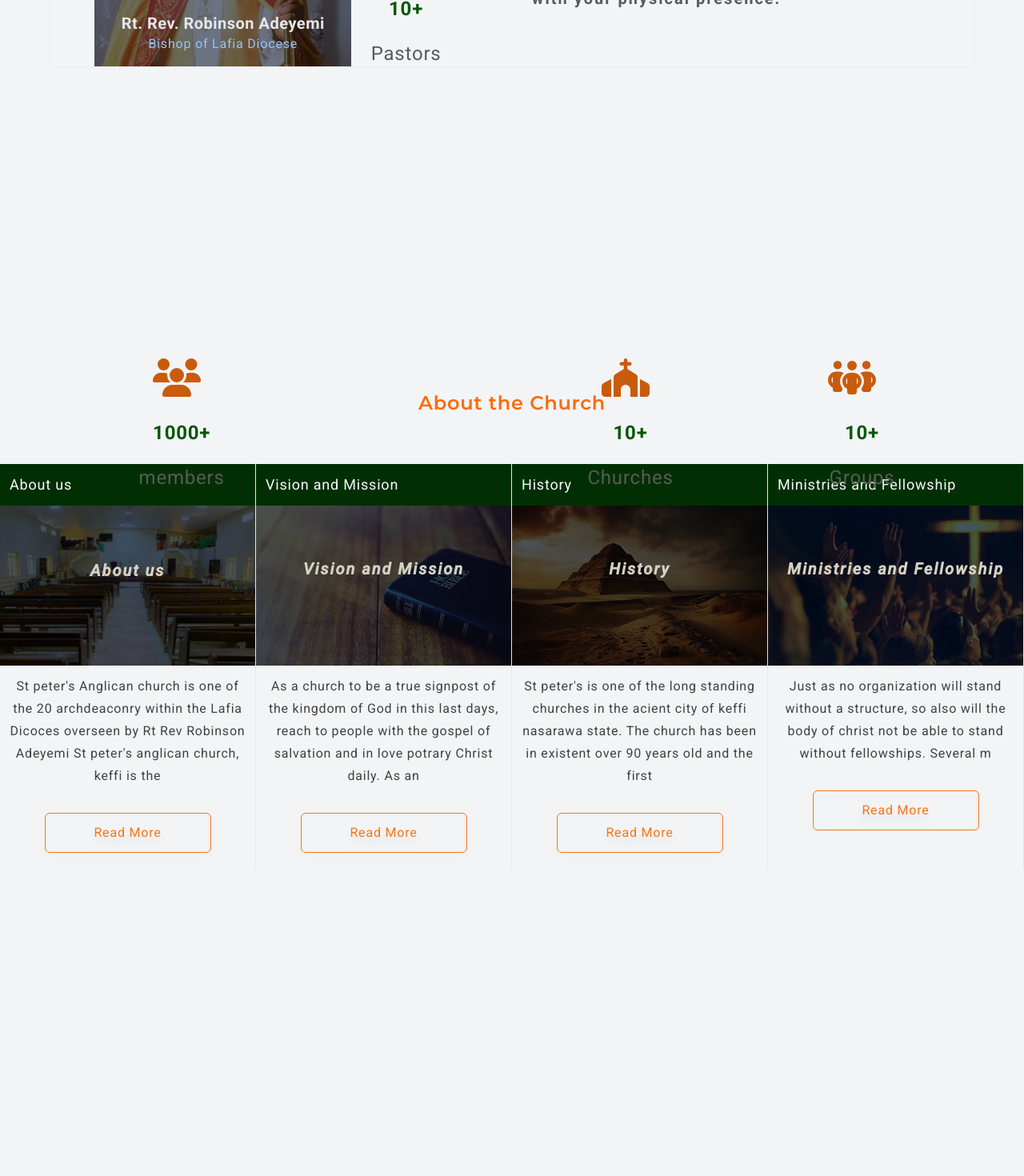
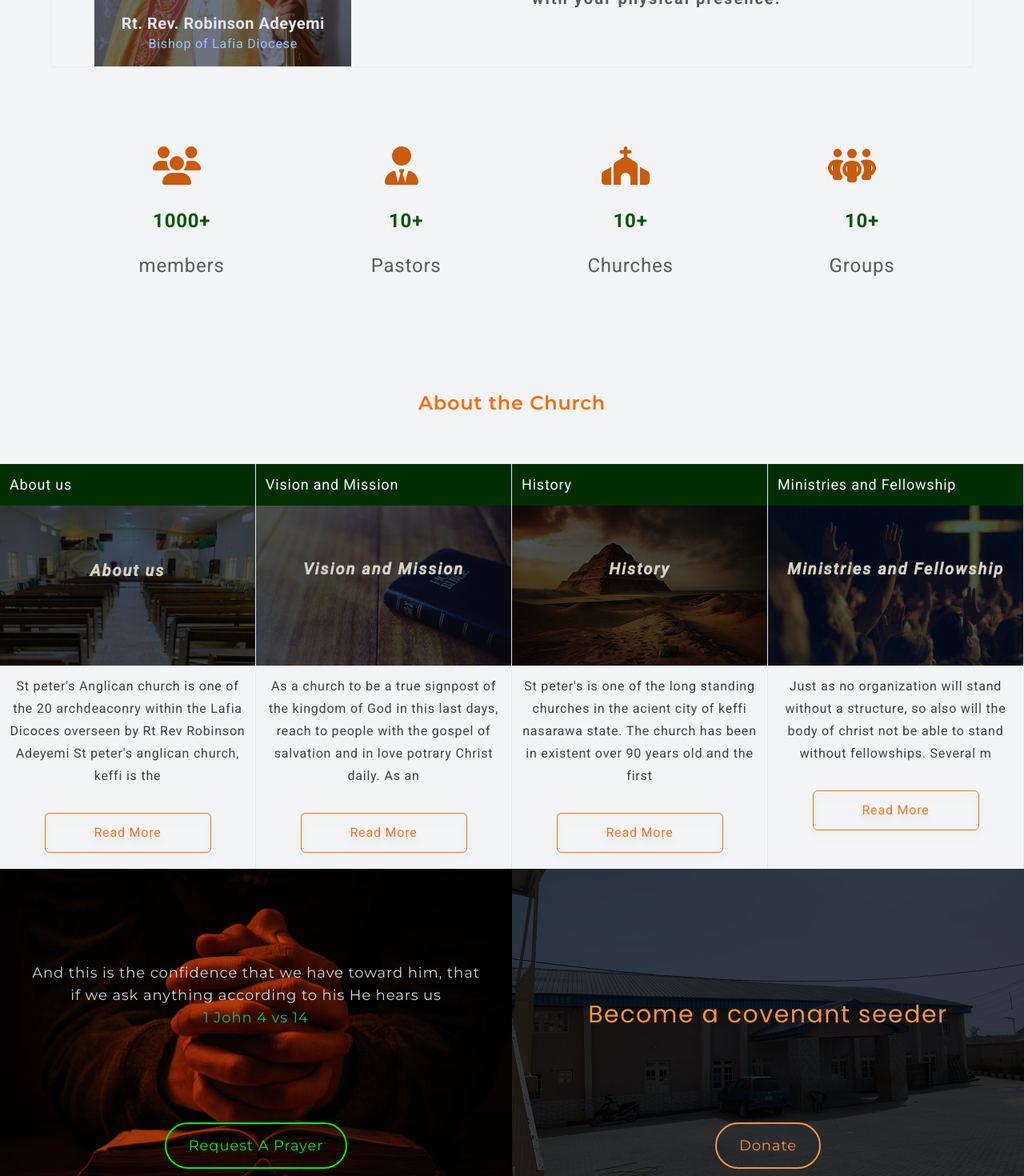
Before and after one commit to Emiraell/MY-Church-web, a React (Vite) app: page / in a window 1280 px wide. Shown: the part 1220-2690 px from the top of the page at 80% size. Built offline with nearby package versions, Linux system fonts and the light colour scheme.

Commit message:
implemented motion framer on my components

```diff
--- a/src/pages/Home/ChurchStat.jsx
+++ b/src/pages/Home/ChurchStat.jsx
@@ -6,11 +6,11 @@ import {
   faUsers,
 } from "@fortawesome/free-solid-svg-icons";
 import { useEffect, useRef, useState } from "react";
+import { motion } from "framer-motion";
 
 export default function ChurchStat() {
   const memRef = useRef();
   const [intersected, setIntersected] = useState(false);
-  const [churchIntersected, setChurchIntersected] = useState(false);
 
   const [members, setMembers] = useState(0);
   const [pastors, setPastors] = useState(0);
@@ -46,10 +46,12 @@ export default function ChurchStat() {
       className="w-[90%] m-auto py-10 grid grid-cols-2 gap-1
 			md:flex md:justify-between h-[100%]"
     >
-      <div
-        className={` p-2  md:p-10 translate-y-full blur-md duration-0.5 opacity-0 transition-all ease-in-out ${
-          intersected && "-translate-y-0 blur-none opacity-100"
-        }`}
+      <motion.div
+        className={` p-2  md:p-10 `}
+        initial={{ opacity: 0, y: -200 }}
+        whileInView={{ opacity: 1, y: 0 }}
+        transition={{ delay: 0.5, duration: 0.5 }}
+        viewport={{ once: true }}
       >
         <div className={`pt-5`}>
           <FontAwesomeIcon icon={faUsers} className="h-12 text-orang-600" />
@@ -62,11 +64,13 @@ export default function ChurchStat() {
             members
           </p>
         </div>
-      </div>
-      <div
-        className={` p-2  md:p-10 -translate-y-full duration-0.5 blur-md opacity-0 transition-all ease-in-out ${
-          intersected && "-translate-y-0 blur-none opacity-100"
-        }`}
+      </motion.div>
+      <motion.div
+        className={` p-2  md:p-10 `}
+        initial={{ opacity: 0, y: -200 }}
+        whileInView={{ opacity: 1, y: 0 }}
+        transition={{ delay: 0.5, duration: 0.5 }}
+        viewport={{ once: true }}
       >
         <div className={`pt-5`}>
           <FontAwesomeIcon icon={faUserTie} className="h-12 text-orang-600" />
@@ -77,11 +81,13 @@ export default function ChurchStat() {
           </p>
           <p className="md:text-2xl">Pastors</p>
         </div>
-      </div>
-      <div
-        className={` p-2  md:p-10 translate-y-full duration-0.5 opacity-0 blur-md transition-all ease-in-out ${
-          intersected && "-translate-y-0 blur-none opacity-100"
-        }`}
+      </motion.div>
+      <motion.div
+        className={` p-2  md:p-10 `}
+        initial={{ opacity: 0, y: 100 }}
+        whileInView={{ opacity: 1, y: 0 }}
+        transition={{ delay: 0.5, duration: 0.5 }}
+        viewport={{ once: true }}
       >
         <div className={`pt-5`}>
           <FontAwesomeIcon icon={faChurch} className="h-12 text-orang-600" />
@@ -92,11 +98,13 @@ export default function ChurchStat() {
           </p>
           <p className="md:text-2xl">Churches</p>
         </div>
-      </div>
-      <div
-        className={` p-2  md:p-10 translate-y-full duration-0.5 blur-md opacity-0 transition-all ease-in-out ${
-          intersected && "-translate-y-0 blur-none opacity-100"
-        }`}
+      </motion.div>
+      <motion.div
+        className={` p-2  md:p-10 `}
+        initial={{ opacity: 0, y: 100 }}
+        whileInView={{ opacity: 1, y: 0 }}
+        transition={{ delay: 0.5, duration: 0.5 }}
+        viewport={{ once: true }}
       >
         <div className={`pt-5`}>
           <FontAwesomeIcon
@@ -110,7 +118,7 @@ export default function ChurchStat() {
           </p>
           <p className="md:text-2xl pl-3">Groups</p>
         </div>
-      </div>
+      </motion.div>
     </div>
   );
 }
--- a/src/pages/Home/Prayer_Donate.jsx
+++ b/src/pages/Home/Prayer_Donate.jsx
@@ -1,64 +1,30 @@
 import prayingHand from "./assets/backgrounds/prayingHands.png";
 import churchOutside from "./assets/backgrounds/churchImage.jpg";
-import { useEffect, useRef, useState } from "react";
 import { Link } from "react-router-dom";
+import { motion } from "framer-motion";
 
 export default function Prayer_Donate() {
-  const donateRef = useRef();
-  const prayerRef = useRef();
-
-  const [donateIntersected, setDonateIntersected] = useState(false);
-  const [prayerIntersected, setPrayerIntersected] = useState(false);
-
-  let donateObserver;
-  let prayerObserver;
-
-  useEffect(() => {
-    donateObserver = new IntersectionObserver((entries) => {
-      const entry = entries[0];
-      setDonateIntersected(entry.isIntersecting);
-
-      // console.log("donate", donateIntersected);
-    });
-    donateObserver.observe(donateRef.current);
-
-    // prayerObserver = new IntersectionObserver((entries) => {
-    //   const entry = entries[0];
-    //   setPrayerIntersected(entry.isIntersecting);
-    //   console.log(prayerIntersected);
-    // });
-    // prayerObserver.observe(prayerRef.current);
-
-    return () => {
-      // donateRef.current.forEach((ref) => {
-      //   if (ref.current) {
-      //     donateObserver.unobserve(ref.current);
-      //   }
-      // });
-    };
-  }, []);
-
   return (
-    <div className="font-montserrat md:grid lg:grid-cols-2 tracking-wider text-lg text-textCol-secondary text-center">
-      <div
-        className={`relative flex-col justify-between h-[50vh]
-        w-[100%] m-auto bg-center bg-cover bg-no-repeat bg-blend-multiply bg-orange-700  ${
-          prayerIntersected
-            ? "opacity-100 translate-x-0"
-            : "opacity-0 -translate-x-full motion-reduce:transition-none"
-        } transition-all duration-0.5 ease-linear `}
+    <div className="font-montserrat  md:grid lg:grid-cols-2 tracking-wider text-lg text-textCol-secondary text-center">
+      <motion.div
+        initial={{ opacity: 0, y: 400 }}
+        whileInView={{ opacity: 1, y: 0 }}
+        transition={{ delay: 0.5, duration: 0.5 }}
+        viewport={{ once: true }}
+        className={` relative flex-col justify-between h-[50vh]
+        w-[100%] m-auto bg-center bg-cover bg-no-repeat bg-blend-multiply bg-orange-700 `}
         style={{
           backgroundImage: `url(${prayingHand})`,
         }}
       >
-        <div className="top-[20%] absolute">
-          <p className="text-gray-300 px-10" ref={prayerRef}>
+        <div className="absolute w-[100%] bottom-1/2">
+          <p className="text-gray-300 px-10">
             And this is the confidence that we have toward him, that if we ask
             anything according to his He hears us
           </p>
           <span className="text-emerald-500">1 John 4 vs 14</span>
         </div>
-        <div className="absolute left-0 right-0 bottom-10">
+        <div className="absolute bottom-10 w-[100%]">
           <Link
             to="prayer"
             className="mx-3 border-greeny-50 text-greeny-50 rounded-full border-2 py-4 px-7
@@ -67,23 +33,24 @@ export default function Prayer_Donate() {
             Request A Prayer
           </Link>{" "}
         </div>
-      </div>
+      </motion.div>
 
-      <div
-        ref={donateRef}
-        className={`relative flex-col justify-between h-[50vh] w-[100%] opacity-0 translate-y-full
-        m-auto bg-center bg-cover bg-no-repeat bg-blend-multiply bg-gray-700 ${
-          donateIntersected && "opacity-100 -translate-y-0"
-        } transition-all duration-0.5 ease-linear`}
+      <motion.div
+        initial={{ opacity: 0, y: 400 }}
+        whileInView={{ opacity: 1, y: 0 }}
+        transition={{ delay: 0.5, duration: 0.5 }}
+        viewport={{ once: true }}
+        className={`flex-col justify-between h-[50vh] w-[100%] relative
+        m-auto bg-center bg-cover bg-no-repeat bg-blend-multiply bg-gray-700`}
         style={{ backgroundImage: `url(${churchOutside})` }}
       >
-        <div className="absolute left-0 right-0 top-5 "></div>
-        <div className="top-[20%]  absolute">
+        <div className=""></div>
+        <div className="absolute w-[100%] bottom-1/2">
           <p className="text-orange-400 tracking-wider text-3xl font-poppins">
             Become a covenant seeder
           </p>
         </div>
-        <div className="absolute left-0 right-0 bottom-10">
+        <div className="absolute bottom-10 w-[100%]">
           <Link
             to="donate"
             className="mx-3 border-orange-400 text-orange-400 rounded-full
@@ -92,7 +59,7 @@ export default function Prayer_Donate() {
             Donate
           </Link>{" "}
         </div>
-      </div>
+      </motion.div>
     </div>
   );
 }
--- a/src/pages/Home/about/AboutChurch.jsx
+++ b/src/pages/Home/about/AboutChurch.jsx
@@ -75,24 +75,9 @@ export default function AboutChurch() {
       });
     }
   };
-  const [intersected, setIntersected] = useState(false);
-  const aboutRef = useRef();
-
-  useEffect(() => {
-    const observer = new IntersectionObserver((entries) => {
-      const entry = entries[0];
-      setIntersected(entry.isIntersecting);
-      // console.log(intersected);
-    });
-    observer.observe(aboutRef.current);
-  }, []);
 
   return (
-    <div
-      ref={aboutRef}
-      className={`text-center text-textCol-primary duration-1 opacity-0
-      ease-in-out transition-all ${intersected && " opacity-100"}`}
-    >
+    <div className={`text-center text-textCol-primary `}>
       <div className=" font-lato mb-5 text-2xl">
         <p className="py-10 text-orang-200 font-semibold lg:font-montserrat">
           About the Church
--- a/src/pages/Home/newsBlogs/BlogsNews.jsx
+++ b/src/pages/Home/newsBlogs/BlogsNews.jsx
@@ -1,32 +1,57 @@
 import { FontAwesomeIcon } from "@fortawesome/react-fontawesome";
 import news from "./assests/menC.jpg";
 import { faArrowRight } from "@fortawesome/free-solid-svg-icons";
-import { useEffect, useRef, useState } from "react";
 import { Link } from "react-router-dom";
+import { motion } from "framer-motion";
+
 export default function BlogsNews() {
-  const pccRef = useRef();
-
-  const [intersected, setIntersected] = useState(false);
-
-  useEffect(() => {
-    const observer = new IntersectionObserver((entries) => {
-      setIntersected(entries[0].isIntersecting);
-    });
-    observer.observe(pccRef.current);
-  }, []);
-
   return (
     <div className=" text-textCol-primary mt-28 w-[95%] m-auto">
       <p className="text-xl font-semibold italic border-x-8 border-orange-600">
         OUR TOP STORIES AND <span className=" text-orange-500">BLOGS</span>
-      </p>{" "}
+      </p>
       <div className="shadow-md py-5">
         <div className="mt-10  lg:grid grid-cols-3 gap-5">
-          <div
-            ref={pccRef}
-            className={`${
-              intersected && "opacity-100 translate-x-0"
-            } opacity-0 duration-1 transition-all ease-in-out -translate-x-full`}
+          <motion.div
+            initial={{ y: 400, opacity: 0 }}
+            whileInView={{ opacity: 1, y: 0 }}
+            transition={{ delay: 0.5, duration: 0.5 }}
+            viewport={{ once: true }}
+          >
+            <div className="relative p-3">
+              <img src={news} alt="news" />
+              <div className="absolute top-0 bg-greeny-200 text-gray-200">
+                <p className="p-3">25 JAN</p>
+                <p className=" bg-gray-200 text-greeny-200">2024</p>
+              </div>
+            </div>
+            <div className="py-3">
+              <p>ELECTION OF THE NEW PCC MEMBERS</p>
+              <p className="p-3 italic">
+                Earlier on, each group in the church nominated few persons to
+                sit for them in the planning of the progress of the church
+              </p>
+              <div className="flex justify-between items-center p-3 border border-green-300 mx-5 mt-4">
+                <p>
+                  <span>By:</span> Happinness ifeuze
+                </p>
+                <p>
+                  Read More{" "}
+                  <FontAwesomeIcon
+                    icon={faArrowRight}
+                    className=" animate-pulse text-red-800 text-sm"
+                  />
+                </p>
+              </div>
+            </div>
+          </motion.div>
+
+          <motion.div
+            className={`hidden lg:block`}
+            initial={{ opacity: 0 }}
+            whileInView={{ opacity: 1 }}
+            transition={{ delay: 1, duration: 0.5 }}
+            viewport={{ once: true }}
           >
             <div className="relative p-3">
               <img src={news} alt="" />
@@ -54,12 +79,13 @@ export default function BlogsNews() {
                 </p>
               </div>
             </div>
-          </div>
-
-          <div
-            className={`hidden lg:block opacity-0 ${
-              intersected && "opacity-100"
-            } transition-all duration-1 ease-in-out`}
+          </motion.div>
+          <motion.div
+            className={`hidden lg:block `}
+            initial={{ y: -400, opacity: 0 }}
+            whileInView={{ opacity: 1, y: 0 }}
+            transition={{ delay: 0.5, duration: 0.5 }}
+            viewport={{ once: true }}
           >
             <div className="relative p-3">
               <img src={news} alt="" />
@@ -87,40 +113,7 @@ export default function BlogsNews() {
                 </p>
               </div>
             </div>
-          </div>
-          <div
-            className={`hidden lg:block  ${
-              intersected && "opacity-100 -translate-y-0"
-            }
-					opacity-0 duration-1 transition-all ease-in-out translate-y-full`}
-          >
-            <div className="relative p-3">
-              <img src={news} alt="" />
-              <div className="absolute top-0 bg-greeny-200 text-gray-200">
-                <p className="p-3">25 JAN</p>
-                <p className=" bg-gray-200 text-greeny-200">2024</p>
-              </div>
-            </div>
-            <div className="py-3">
-              <p>ELECTION OF THE NEW PCC MEMBERS</p>
-              <p className="p-3 italic">
-                Earlier on, each group in the church nominated few persons to
-                sit for them in the planning of the progress of the church
-              </p>
-              <div className="flex justify-between items-center p-3 border border-green-300 mx-5 mt-4">
-                <p>
-                  <span>By:</span> Happinness ifeuze
-                </p>
-                <p>
-                  Read More{" "}
-                  <FontAwesomeIcon
-                    icon={faArrowRight}
-                    className=" animate-pulse text-red-800 text-sm"
-                  />
-                </p>
-              </div>
-            </div>
-          </div>
+          </motion.div>
         </div>
         <Link>
           <span className="text-greeny-500 animate-pulse bg-gray-200">
```
Also changed, not shown: src/pages/Home/TeamofLeaders/TeamOfLeaders.jsx (+7 -2 lines), src/pages/Home/about/Abouts.jsx (+9 -3 lines).
